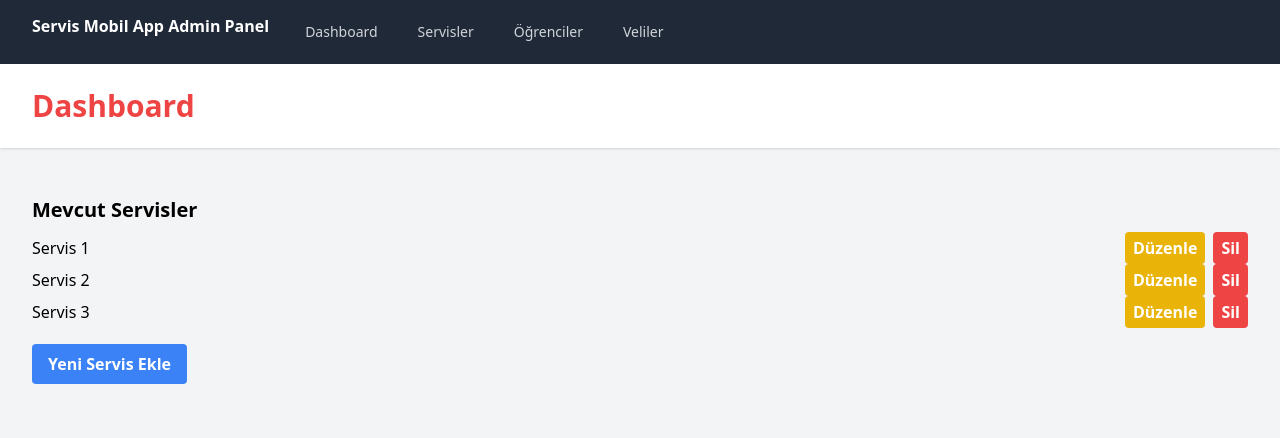
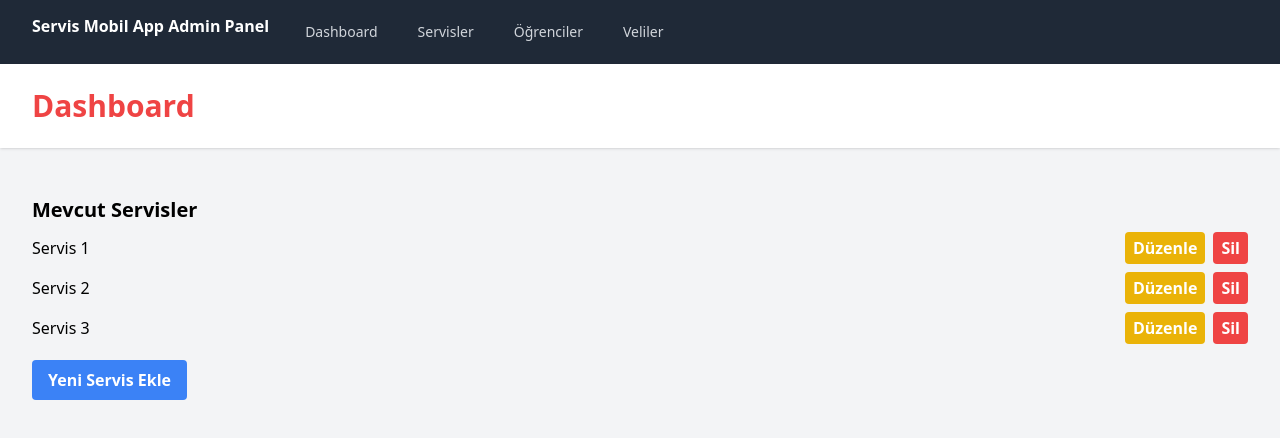
Before and after one commit to eerdem5387/servis-admin-panel, a Next.js app: page / in a window 1280 px wide. Shown: the top 438 px of the page. Built offline with nearby package versions, Linux system fonts and the light colour scheme.

Commit message:
düzenleme

```diff
--- a/src/pages/index.tsx
+++ b/src/pages/index.tsx
@@ -105,7 +105,7 @@ const Dashboard = () => {
           <div className="px-4 py-6 sm:px-0">
             <div className="mb-4">
               <h2 className="text-xl font-semibold mb-2">Mevcut Servisler</h2>
-              <ul>
+              <ul className="flex flex-col gap-2">
                 {services.map((service) => (
                   <li
                     key={service.id}
```
